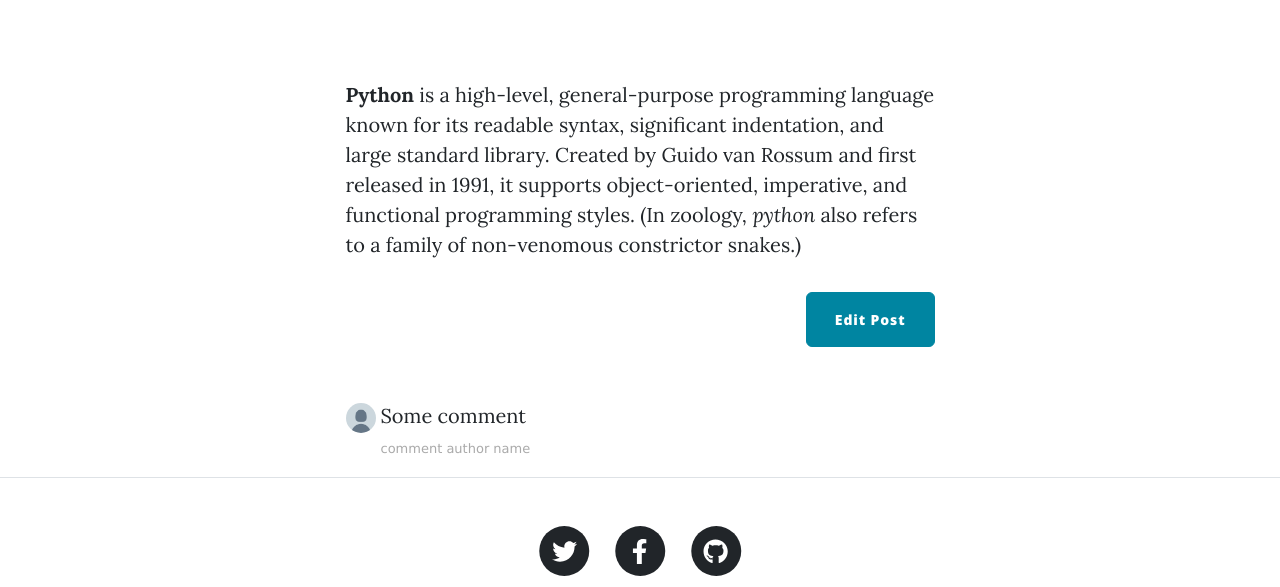
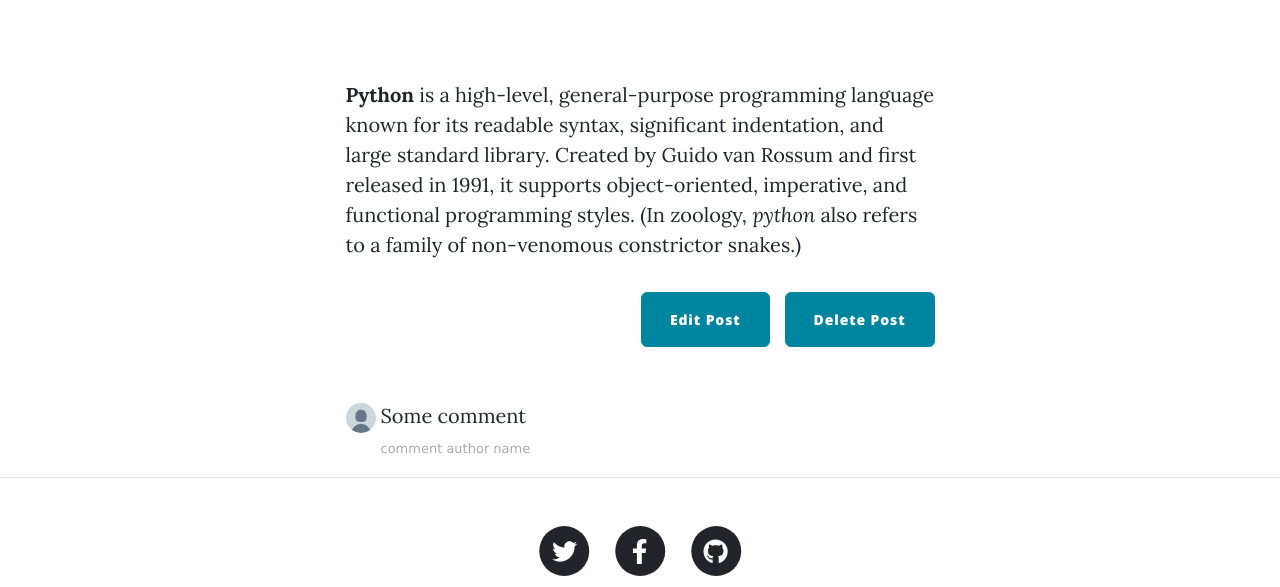
Before and after one commit to Kristian-dev4/Blog, a Flask app: page /post/1 in a window 1280 px wide. Shown: the part 566-1153 px from the top of the page. Run offline with Flask 3, Linux system fonts and the light colour scheme; a user stored in the database is signed in; data comes from the database, SQL or seed files in the repository; both versions use the stored data as it was after the commit; some libraries are stand-ins or nearby versions.

Commit message:
Associate posts with their authors

```diff
--- a/main.py
+++ b/main.py
@@ -13,7 +13,7 @@ from flask_login import (
 )
 from flask_sqlalchemy import SQLAlchemy
 from sqlalchemy.orm import relationship, DeclarativeBase, Mapped, mapped_column
-from sqlalchemy import Integer, String, Text
+from sqlalchemy import ForeignKey, Integer, String, Text
 from functools import wraps
 from werkzeug.security import generate_password_hash, check_password_hash
 from forms import CreatePostForm, UserLoginForm, UserRegisterForm
@@ -74,6 +74,8 @@ class BlogPost(db.Model):
     date: Mapped[str] = mapped_column(String(250), nullable=False)
     body: Mapped[str] = mapped_column(Text, nullable=False)
     author: Mapped[str] = mapped_column(String(250), nullable=False)
+    author_id: Mapped[int | None] = mapped_column(ForeignKey("user.id"), nullable=True)
+    user: Mapped["User | None"] = relationship(back_populates="blog_posts")
     img_url: Mapped[str] = mapped_column(String(250), nullable=False)
 
 
@@ -82,6 +84,7 @@ class User(UserMixin, db.Model):
     email: Mapped[str] = mapped_column(String(100), unique=True)
     password: Mapped[str] = mapped_column(String(100))
     name: Mapped[str] = mapped_column(String(1000))
+    blog_posts: Mapped[list["BlogPost"]] = relationship(back_populates="user")
 
 
 with app.app_context():
@@ -163,7 +166,8 @@ def add_new_post():
             subtitle=form.subtitle.data,
             body=form.body.data,
             img_url=form.img_url.data,
-            author=current_user,
+            author=current_user.name,
+            user=current_user,
             date=date.today().strftime("%B %d, %Y"),
         )
         db.session.add(new_post)
@@ -187,7 +191,8 @@ def edit_post(post_id):
         post.title = edit_form.title.data
         post.subtitle = edit_form.subtitle.data
         post.img_url = edit_form.img_url.data
-        post.author = current_user
+        post.author = current_user.name
+        post.user = current_user
         post.body = edit_form.body.data
         db.session.commit()
         return redirect(url_for("show_post", post_id=post.id))
--- a/templates/index.html
+++ b/templates/index.html
@@ -6,7 +6,7 @@
         <div class="row gx-4 gx-lg-5 justify-content-center">
             <div class="col-md-10 col-lg-8 col-xl-7">
                 <div class="site-heading">
-          <h1>Angela's Blog</h1>
+                    <h1>Kristians's Blog</h1>
                     <span class="subheading">A collection of random musings.</span>
                 </div>
             </div>
--- a/templates/post.html
+++ b/templates/post.html
@@ -8,8 +8,7 @@
         <div class="post-heading">
           <h1>{{ post.title }}</h1>
           <h2 class="subheading">{{ post.subtitle }}</h2>
-          <span class="meta"
-            >Posted by
+          <span class="meta">Posted by
             <a href="#">{{ post.author }}</a>
             on {{ post.date }}
           </span>
@@ -27,11 +26,8 @@
         {{ post.body|safe }}
         {% if current_user.is_authenticated and current_user.id == 1 %}
         <div class="d-flex justify-content-end mb-4">
-          <a
-            class="btn btn-primary float-right"
-            href="{{url_for('edit_post', post_id=post.id)}}"
-            >Edit Post</a
-          >
+          <a class="btn btn-primary float-right" href="{{url_for('edit_post', post_id=post.id)}}">Edit Post</a>
+          <a class="btn btn-primary float-right" style="margin-left: 15px;" href="{{url_for('delete_post', post_id=post.id)}}">Delete Post</a>
         </div>
         {% endif %}
 
```
Also changed, not shown: templates/make-post.html (+2 -7 lines), instance/posts.db. Lines whose indentation alone changed are shown as unchanged.
